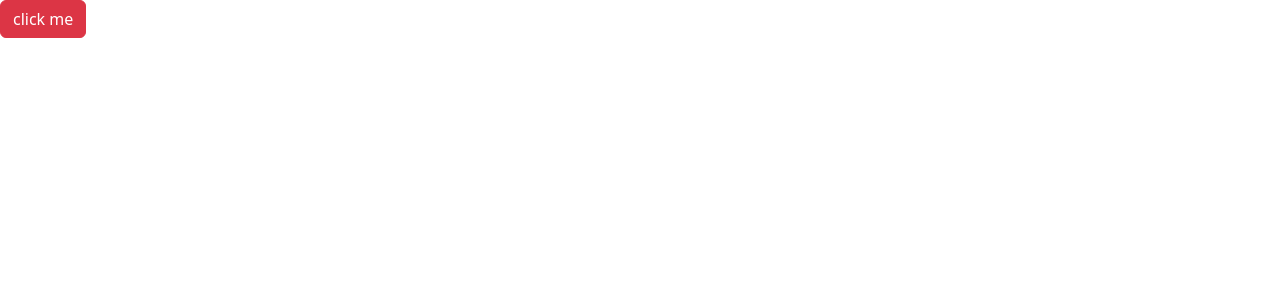
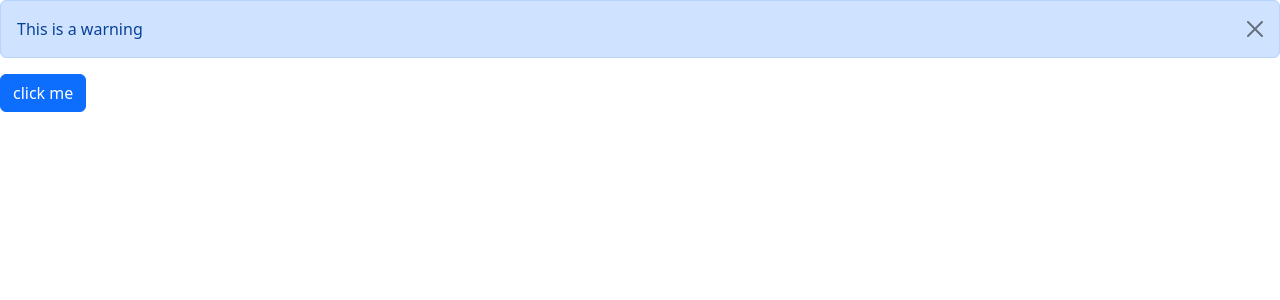
Before and after one commit to m-aminian/react-app, a React (Vite) app: page / in a window 1280 px wide. Both pictures are taken after a click on the button "click me". Shown: the top 300 px of the page. Built offline with nearby package versions, Linux system fonts and the light colour scheme.

Commit message:
exercise

```diff
--- a/src/App.tsx
+++ b/src/App.tsx
@@ -1,11 +1,18 @@
+import { useState } from "react";
+import Alert from "./components/Alert";
 import Button from "./components/Button";
 function App() {
-  const hanldeClick = () => {
-    console.log("You clicked me");
+  const hanldeShowAlert = () => {
+    setShowAlert(true);
   };
+  const hanldeCloseAlert = () => {
+    setShowAlert(false);
+  };
+  const [showAlert, setShowAlert] = useState(false);
   return (
     <div>
-      <Button text="click me" color="danger" onClick={hanldeClick} />
+      {showAlert && <Alert onClick={hanldeCloseAlert}>This is a warning</Alert>}
+      <Button text="click me" onClick={hanldeShowAlert} />
     </div>
   );
 }
--- a/src/components/Alert.tsx
+++ b/src/components/Alert.tsx
@@ -2,12 +2,24 @@ import type { ReactNode } from "react";
 
 interface Props {
   children: ReactNode;
+  color?: "primary" | "secondary" | "success" | "danger" | "warning";
+  onClick: () => void;
 }
 
-const Alert = ({ children }: Props) => {
+const Alert = ({ children, color = "primary", onClick }: Props) => {
   return (
-    <div className="alert alert-primary" role="alert">
+    <div
+      className={`alert alert-${color} alert-dismissible fade show`}
+      role="alert"
+    >
       {children}
+      <button
+        type="button"
+        className="btn-close"
+        data-bs-dismiss="alert"
+        aria-label="Close"
+        onClick={onClick}
+      ></button>
     </div>
   );
 };
```
